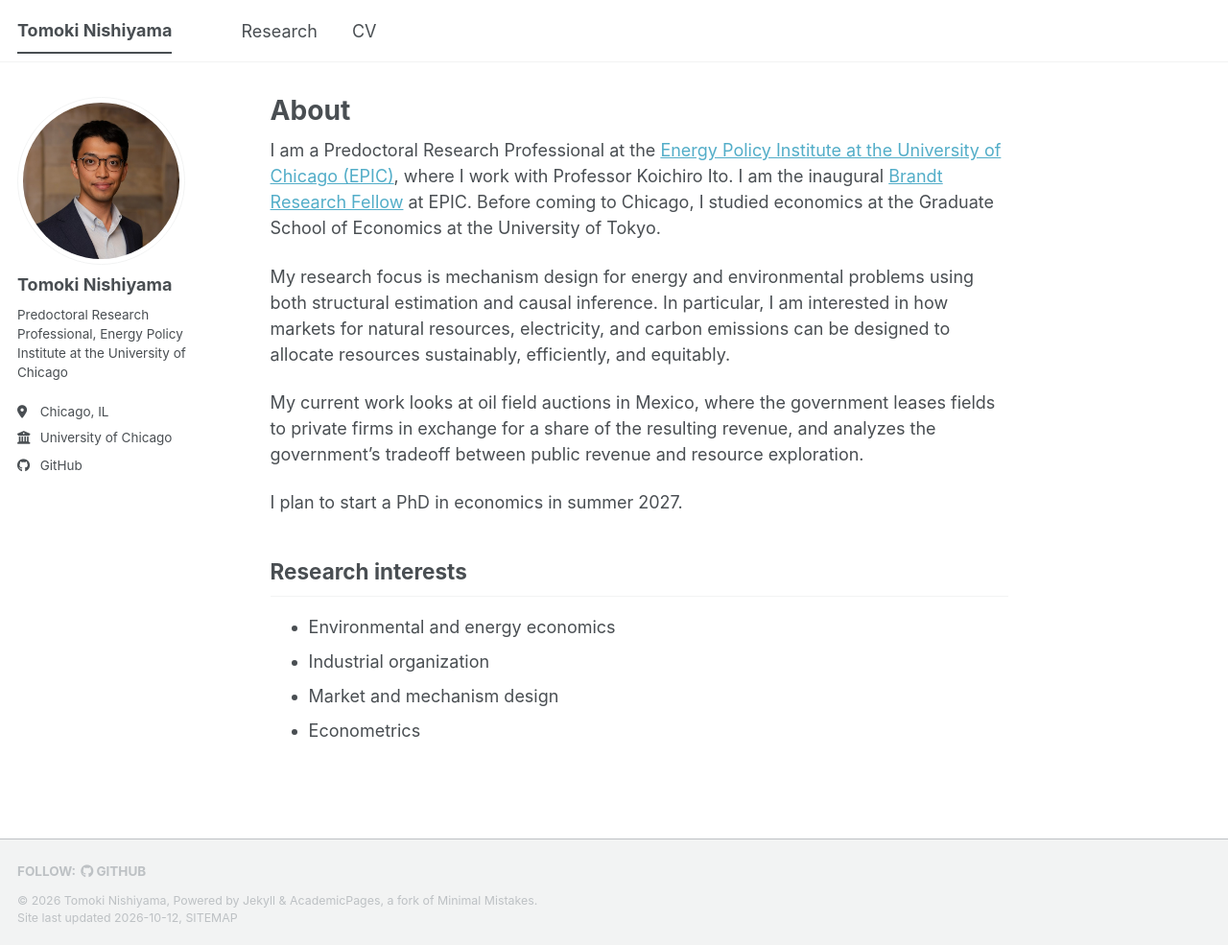
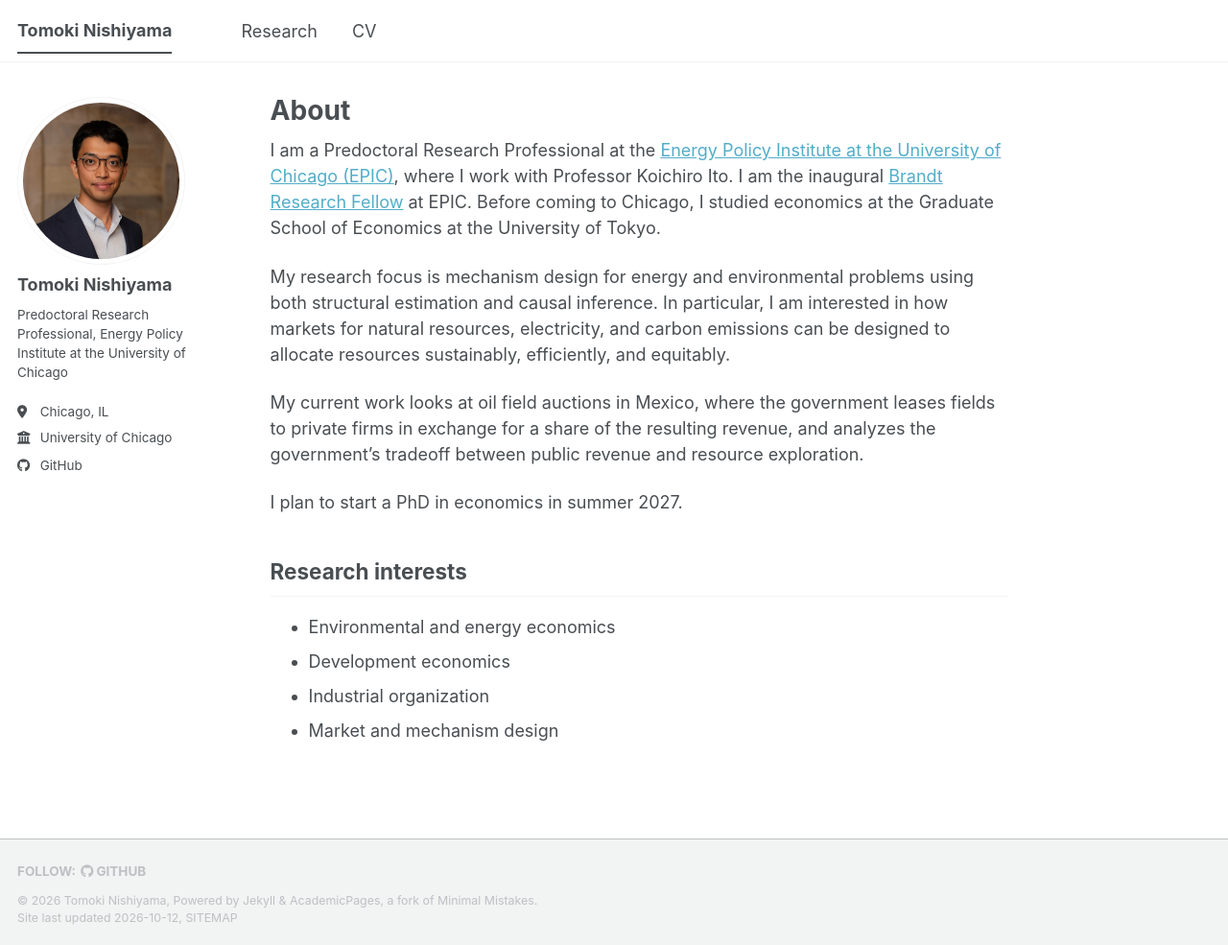
Before and after one commit to nishi24yama80/website, a Jekyll site: the page built from _pages/about.md, in a window 1280 px wide and 985 px high. Shown: the whole window at 96% size. Built offline with Jekyll 4.4.1, drawn with Linux system fonts in a browser that asks for light colours; a style sheet for code colours, icons or effects is not loaded.

Commit message:
Update research interests
Co-Authored-By: Claude Opus 5.5 <noreply@anthropic.com>

```diff
--- a/_pages/about.md
+++ b/_pages/about.md
@@ -20,6 +20,6 @@ I plan to start a PhD in economics in summer 2027.
 Research interests
 ------
 * Environmental and energy economics
+* Development economics
 * Industrial organization
 * Market and mechanism design
-* Econometrics
```
